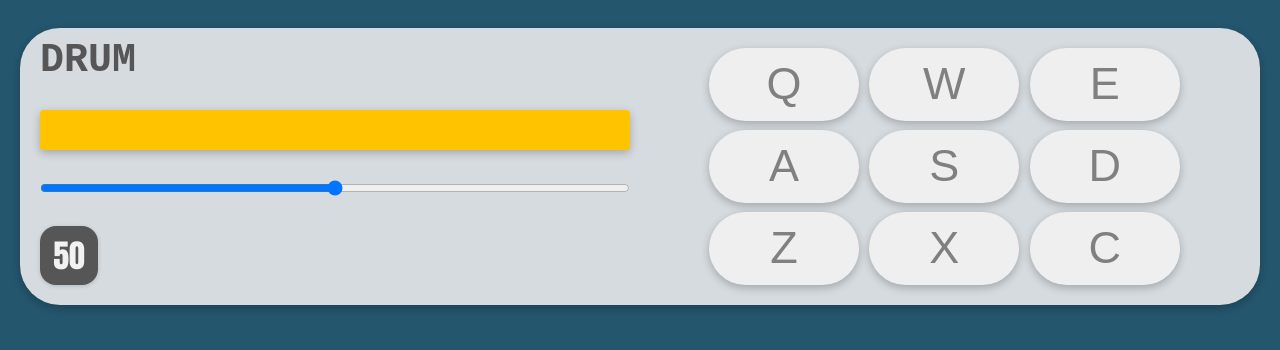
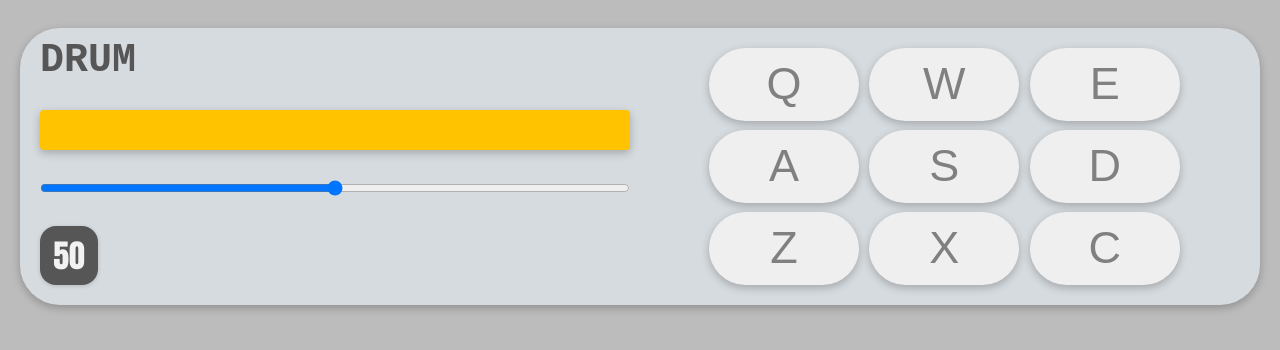
Before and after one commit to VincentStr/DrumJS, a plain HTML site: page index.html in a window 1280 px wide. Drawn offline with nearby package versions, Linux system fonts and the light colour scheme.

Commit message:
Background color change

```diff
--- a/style.css
+++ b/style.css
@@ -1,5 +1,5 @@
 html {
-    background: #24566d;
+    background-color: rgb(188, 188, 188);
     font-family: 'Roboto', sans-serif;
     -webkit-font-smoothing: antialiased;
     padding: 20px 0;
```
